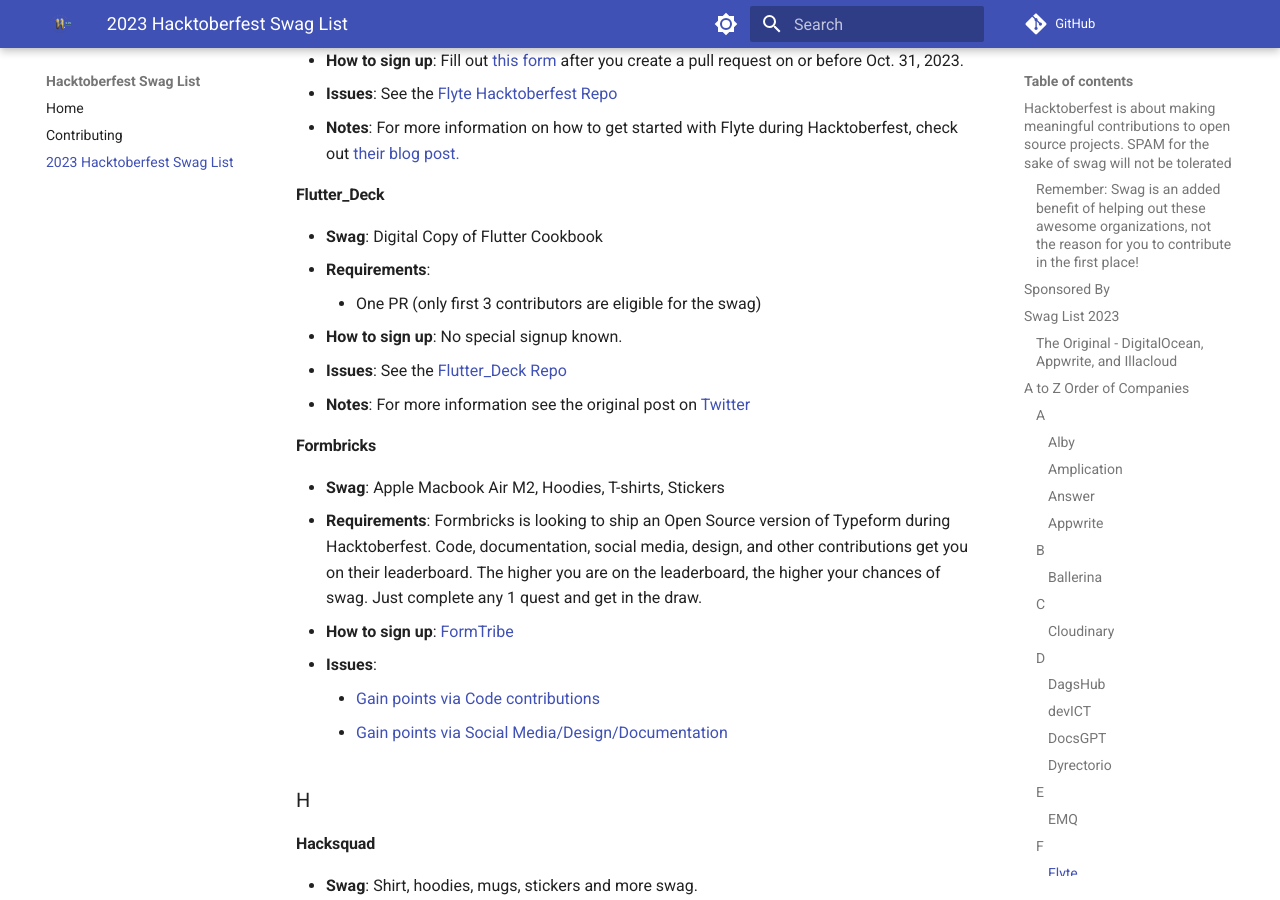
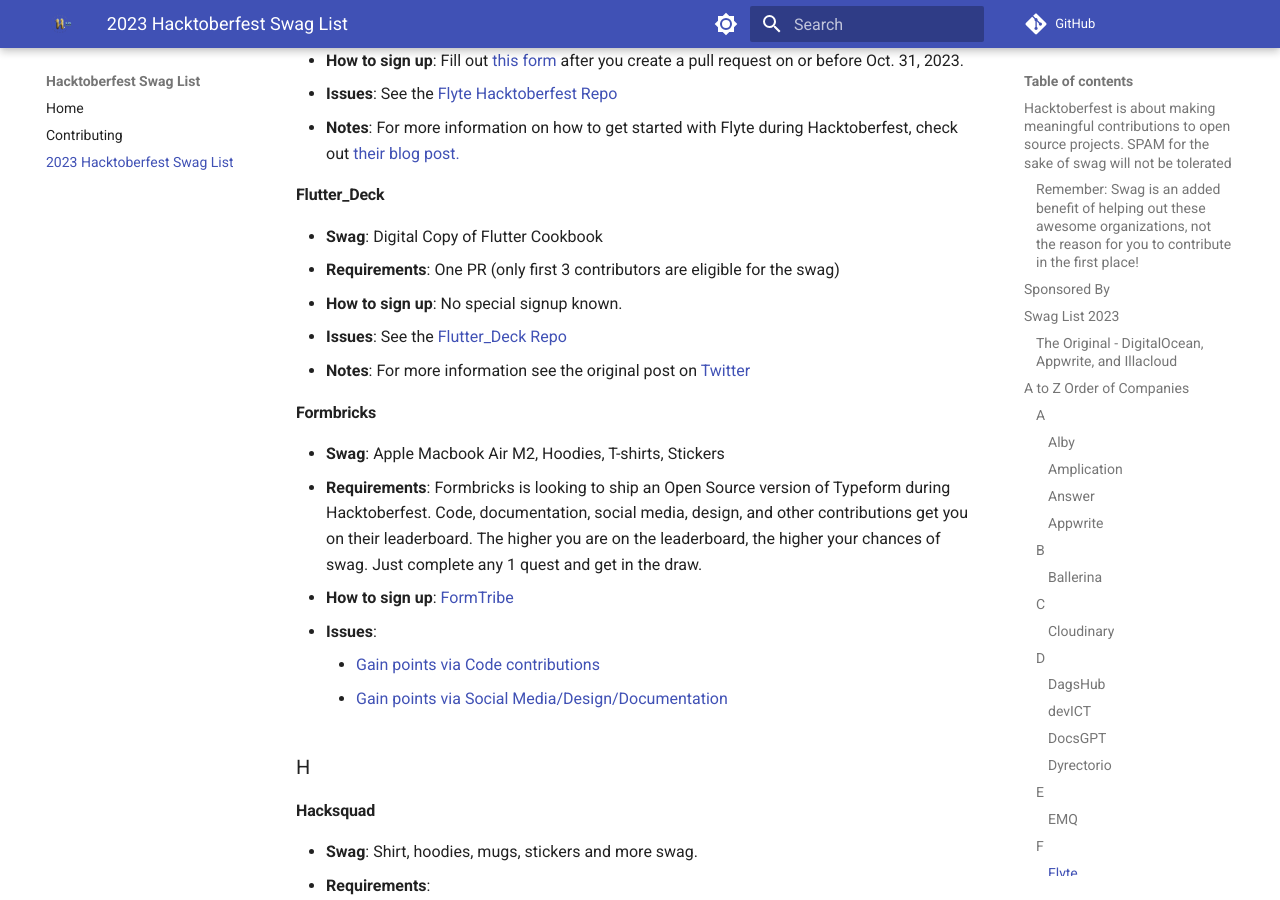
Before and after one commit to crweiner/hacktoberfest-swag-list, an MkDocs documentation site: the page built from docs/list.md, in a window 1280 px wide and 900 px high, scrolled down 4880 px. Built offline with MkDocs 1.6.1 and Material for MkDocs 9.7.7, drawn with Linux system fonts in a browser that asks for light colours; plug-ins that fetch from the network failed and are left out; comment, search, counter and statistics services are not loaded.

Commit message:
Small flutter_deck adjustment

```diff
--- a/docs/list.md
+++ b/docs/list.md
@@ -162,8 +162,7 @@
 #### **Flutter_Deck**
 
 - **Swag**: Digital Copy of Flutter Cookbook
-- **Requirements**:
-    - One PR (only first 3 contributors are eligible for the swag)
+- **Requirements**: One PR (only first 3 contributors are eligible for the swag)
 - **How to sign up**: No special signup known.
 - **Issues**: See the [Flutter_Deck Repo](https://github.com/mkobuolys/flutter_deck/issues)
 - **Notes**: For more information see the original post on [Twitter](https://twitter.com/mkobuolys/status/1709185864436171017)
```
